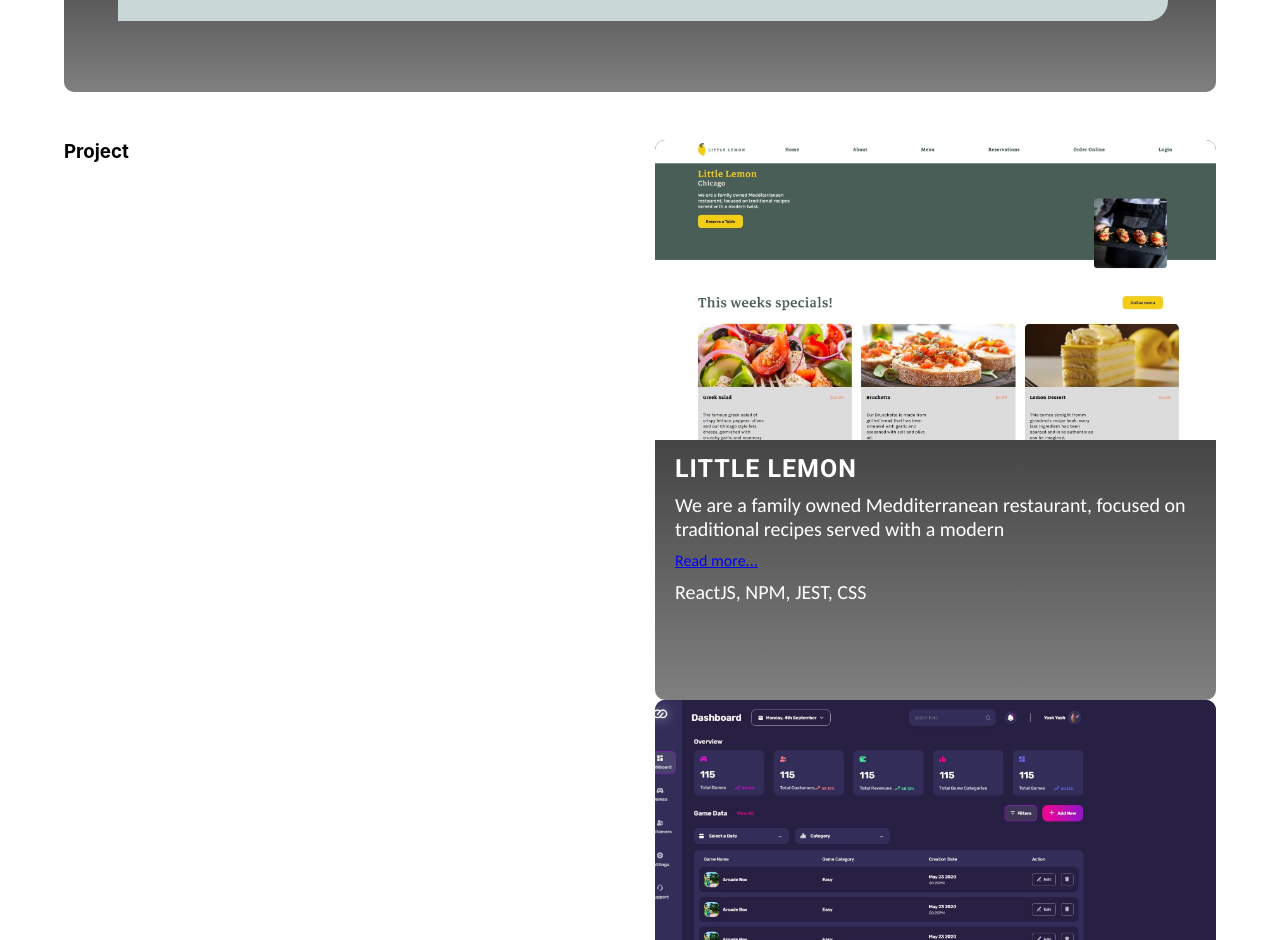
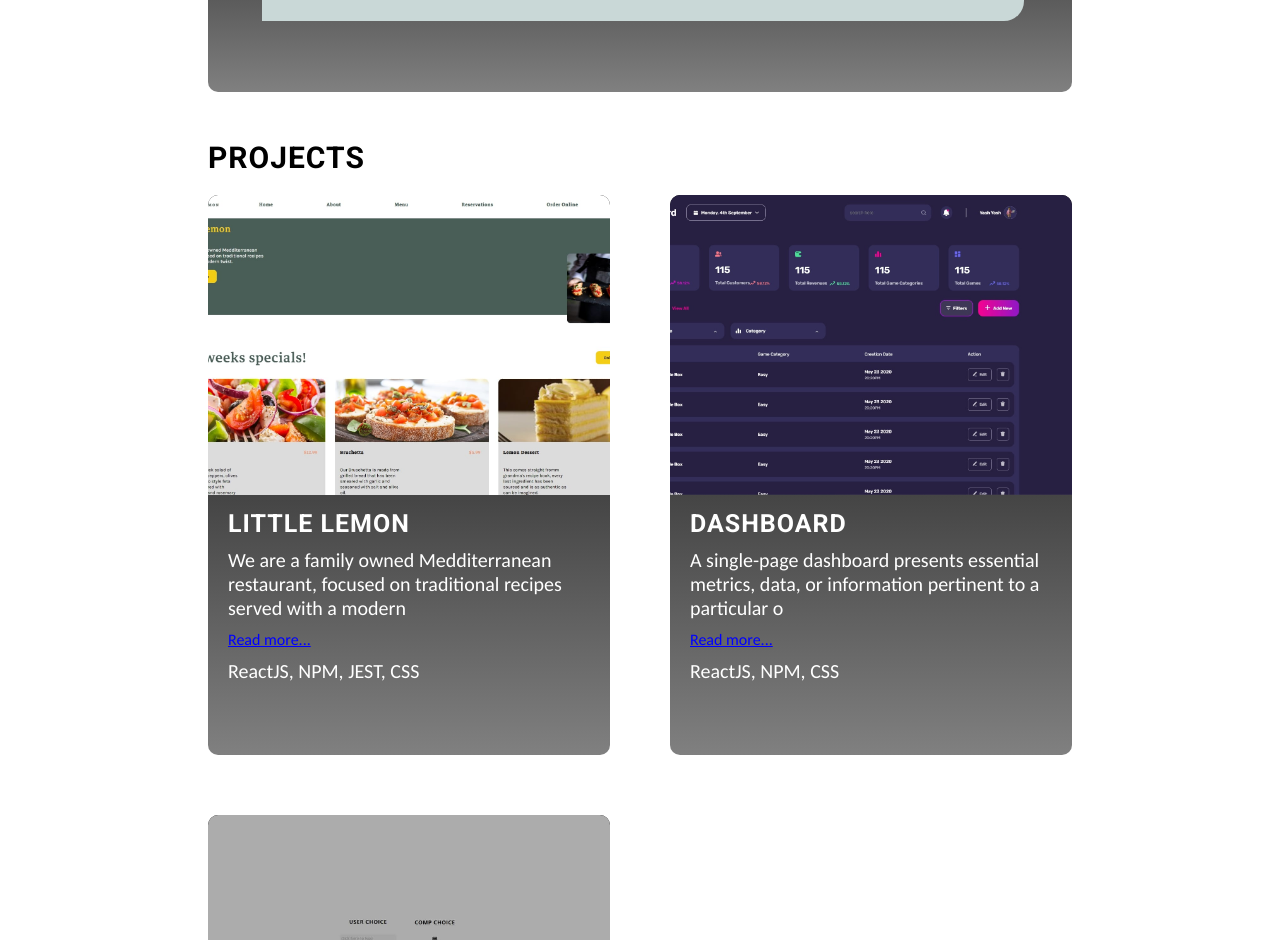
Before and after one commit to leem-dev/labi-portfolio, a React (Create React App) app: page / in a window 1280 px wide. Shown: the part 990-1930 px from the top of the page. Built offline with nearby package versions, Linux system fonts and the light colour scheme.

Commit message:
mobile responsiveness

```diff
--- a/src/component/main-component/main-styles.css
+++ b/src/component/main-component/main-styles.css
@@ -129,7 +129,7 @@
 
 @media (min-width: 768px) {
   .main-container {
-    padding: 0rem 3rem;
+    padding: 0rem 5rem;
   }
 
   .typing-container p {
@@ -153,7 +153,7 @@
 
 @media (min-width: 1024px) {
   .main-container {
-    padding: 0rem 4rem;
+    padding: 0rem 13rem;
   }
 
   .typing-container p {
--- a/src/component/main-component/project-section/project-card-component.css
+++ b/src/component/main-component/project-section/project-card-component.css
@@ -1,10 +1,20 @@
 /* PROJECT FOLDER */
+.project {
+  height: 150vh;
+}
+
+.project h3 {
+  font-size: 30px;
+  text-transform: uppercase;
+  font-family: "Roboto", sans-serif;
+  letter-spacing: 1px;
+  margin-bottom: 20px;
+}
+
 .project-container {
-  height: 150vh;
-
   display: grid;
-  grid-template-columns: 1fr 1fr;
-  gap: 30px;
+  grid-template-columns: 1fr 1fr 1fr;
+  gap: 60px;
 }
 
 .project-box {
@@ -74,3 +84,11 @@
   margin-top: 10px;
   font-size: 20px;
 }
+
+@media (min-width: 768px) {
+  .project-container {
+    display: grid;
+    grid-template-columns: 1fr 1fr;
+    gap: 60px;
+  }
+}
--- a/src/component/main-component/project-section/project-main-component.jsx
+++ b/src/component/main-component/project-section/project-main-component.jsx
@@ -3,9 +3,9 @@
 
 const ProjectFolder = ({ projects }) => {
   return (
-    <div id="project" className="project-container">
-      <h3>Project</h3>
-      <div>
+    <div id="project" className="project">
+      <h3>Projects</h3>
+      <div className="project-container">
         {projects.map((project) => (
           <Project
             key={project.id}
```
